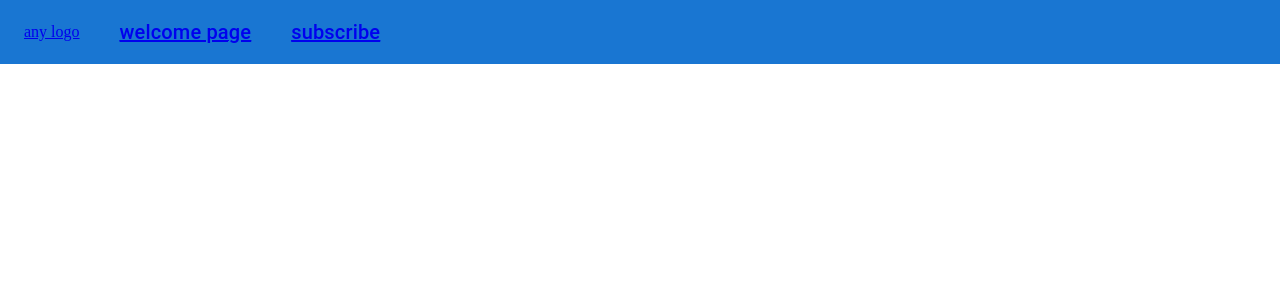
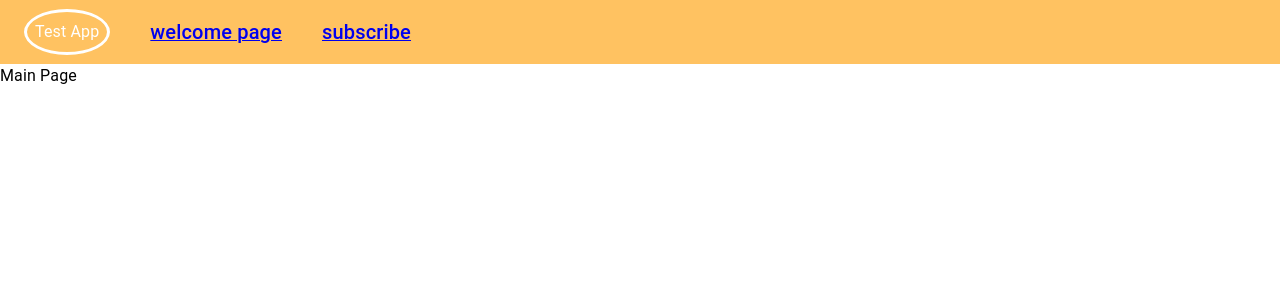
Before and after one commit to DzianisTAppService/test-app, a React (Create React App) app: page /welcome in a window 1280 px wide. Shown: the top 300 px of the page. Built offline with nearby package versions, Linux system fonts and the light colour scheme.

Commit message:
NavBar styling

```diff
--- a/src/app/App.tsx
+++ b/src/app/App.tsx
@@ -1,8 +1,12 @@
 import React from 'react';
 import { BrowserRouter } from 'react-router-dom';
+
 import NavBar from 'common/NavBar';
 import GlobalStyle from 'common/GlobalStyle';
-import { AppContainer } from './App.styles';
+import Routes from './Routes';
+import PATHS from 'constants/routes-paths';
+
+import { AppContainer, MainContentContainer } from './App.styles';
 
 function App() {
   return (
@@ -11,14 +15,15 @@ function App() {
         <GlobalStyle />
         <NavBar
           links={[
-            { text: 'welcome page', linkTo: '/welcome' },
-            { text: 'subscribe', linkTo: '/subscribe' },
+            { text: 'welcome page', linkTo: PATHS.welcome },
+            { text: 'subscribe', linkTo: PATHS.subscribe },
           ]}
         />
 
-        {/*<MainContentContainer>*/}
-        {/*  <AdminLeftSideBar>{Routes}</AdminLeftSideBar>*/}
-        {/*</MainContentContainer>*/}
+        <MainContentContainer>
+          <Routes />
+          {/*  <AdminLeftSideBar>{Routes}</AdminLeftSideBar>*/}
+        </MainContentContainer>
       </AppContainer>
     </BrowserRouter>
   );
--- a/src/app/Routes.tsx
+++ b/src/app/Routes.tsx
@@ -1,11 +1,18 @@
 import React from 'react';
-import { Route, Routes as ReactRouterRoutes } from 'react-router-dom';
-import MainPage from '../pages/MainPage';
+import { Navigate, Route, Routes as ReactRouterRoutes } from 'react-router-dom';
+
+import PATHS from 'constants/routes-paths';
+import MainPage from 'pages/MainPage';
 
 const Routes = () => {
   return (
     <ReactRouterRoutes>
-      <Route path='/' element={<MainPage />} />
+      <Route path={PATHS.welcome} element={<MainPage />} />
+      <Route path={PATHS.subscribe} element={<div>Subscribe</div>} />
+
+      <Route path={PATHS.noRoute} element={<Navigate to={PATHS.welcome} replace />} />
     </ReactRouterRoutes>
   );
 };
+
+export default Routes;
--- /dev/null
+++ b/src/common/NavBar/NavBar.styles.ts
@@ -0,0 +1,21 @@
+import styled from 'styled-components';
+import { AppBar, Box } from '@mui/material';
+import { Link } from 'react-router-dom';
+
+const AppBarStyled = styled(AppBar)`
+  background-color: #ffc261;
+`;
+
+const LogoLink = styled(Link)`
+  text-decoration: none;
+`;
+
+const AppBarLogo = styled(Box)`
+  padding: 8px;
+  border-radius: 50%;
+  background-color: transparent;
+  border: 3px solid #fff;
+  color: #fff;
+`;
+
+export { AppBarStyled, AppBarLogo, LogoLink };
--- a/src/common/NavBar/NavBar.tsx
+++ b/src/common/NavBar/NavBar.tsx
@@ -1,6 +1,9 @@
-import React, { FC } from 'react';
+import React, { FC, memo } from 'react';
 import { Link as RouterLink } from 'react-router-dom';
-import { Box, Grid, Typography, useTheme, Link, AppBar, Toolbar } from '@mui/material';
+import { Box, Grid, Typography, useTheme, Toolbar } from '@mui/material';
+
+import PATHS from 'constants/routes-paths';
+import { AppBarLogo, AppBarStyled, LogoLink } from './NavBar.styles';
 
 export interface NavBarLink {
   text: string;
@@ -22,16 +25,18 @@ const NavBar: FC<NavBarProps> = ({ links }) => {
   // }, [user, history]);
 
   return (
-    <AppBar position='relative' color='primary' elevation={0}>
+    <AppBarStyled position='relative' color='primary' elevation={0}>
       <Toolbar>
         <Grid container direction='row' alignItems='center' justifyContent='space-between'>
           {/* Logo */}
           <Grid item xs='auto'>
-            <RouterLink to='/'>
+            <LogoLink to={PATHS.welcome} style={{ textDecoration: 'none' }}>
               <Grid container item justifyContent='flex-start' alignItems='center'>
-                any logo
+                <AppBarLogo>
+                  <Typography color='inherit'>Test App</Typography>
+                </AppBarLogo>
               </Grid>
-            </RouterLink>
+            </LogoLink>
           </Grid>
           {/* Navbar Links */}
           {links && (
@@ -42,9 +47,9 @@ const NavBar: FC<NavBarProps> = ({ links }) => {
                     <Grid item sm='auto' key={JSON.stringify(link)}>
                       <Box mr={5}>
                         <RouterLink to={link.linkTo}>
-                          <Link variant='h6' color='inherit'>
+                          <Typography variant='h6' component='span' color='inherit'>
                             {link.text}
-                          </Link>
+                          </Typography>
                         </RouterLink>
                       </Box>
                     </Grid>
@@ -55,8 +60,8 @@ const NavBar: FC<NavBarProps> = ({ links }) => {
           )}
         </Grid>
       </Toolbar>
-    </AppBar>
+    </AppBarStyled>
   );
 };
 
-export default NavBar;
+export default memo(NavBar);
--- /dev/null
+++ b/src/constants/routes-paths.ts
@@ -0,0 +1,7 @@
+const PATHS = {
+  welcome: '/welcome',
+  subscribe: '/subscribe',
+  noRoute: '*',
+};
+
+export default PATHS;
```
